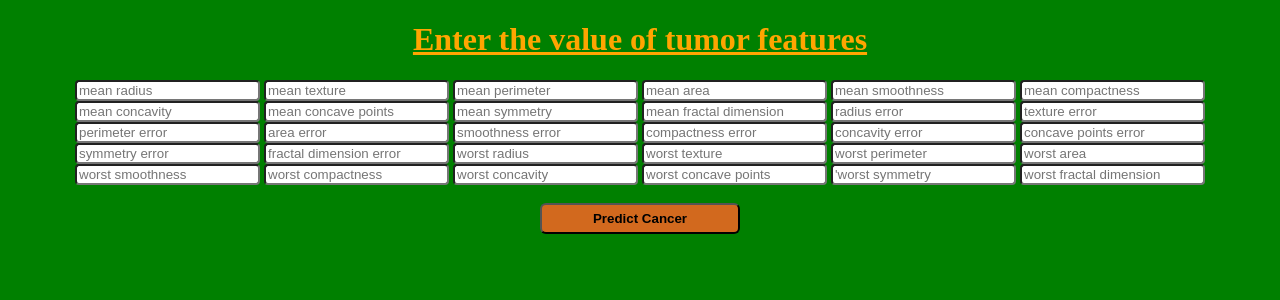
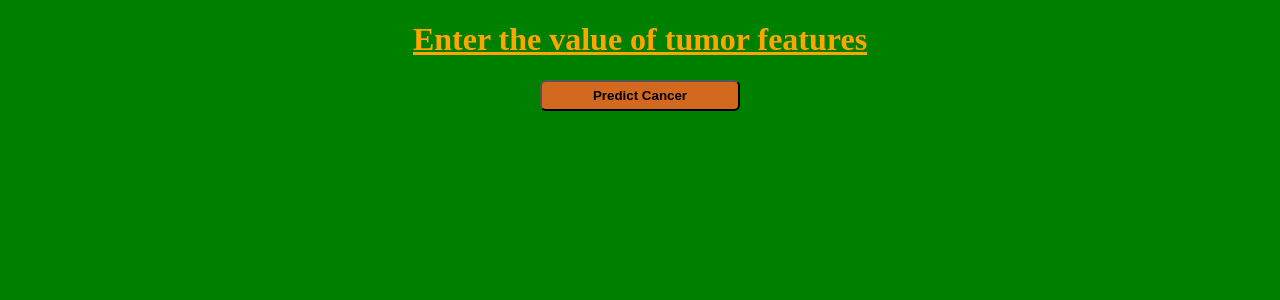
Before and after one commit to Jyoti666/Breast_Cancer_Detection, a Flask app: page / in a window 1280 px wide. Shown: the top 300 px of the page. Run offline with Flask 2, Linux system fonts and the light colour scheme; parts of the project's set-up code (start-up, migrations or seed data) failed here and were passed over.

Commit message:
Update index.html

```diff
--- a/templates/index.html
+++ b/templates/index.html
@@ -3,9 +3,8 @@
 <!DOCTYPE html>
 <html >
 <head>
-  <meta name="google-site-verification" content="Z8bt241iSKVtPc7Jm6rvsAwAEvNC55EZISMBrOujMfI" />
   <meta charset="UTF-8">
-  <title>ML ffff</title>
+  <title>ML API</title>
 
   <style>
     /* CSS code for button */
@@ -47,42 +46,7 @@
     <form action="{{ url_for('predict')}}"method="post">
         <h1 style="color:#FFA500 "><u>Enter the value of tumor features</u></h1>
 
-    	<input type="text" name="mean_radius" placeholder="mean radius" style="border-radius: 4px" required="required" />
-        <input type="text" name="mean_texture" placeholder="mean texture" style="border-radius: 4px" required="required" />
-		<input type="text" name="mean_perimeter" placeholder="mean perimeter" style="border-radius: 4px" required="required" />
-		<input type="text" name="mean_area" placeholder="mean area" style="border-radius: 4px" required="required" />
-        <input type="text" name="mean_smoothness" placeholder="mean smoothness" style="border-radius: 4px" required="required" />
-		<input type="text" name="mean_compactness" placeholder="mean compactness" style="border-radius: 4px" required="required" />
-		<br>
-    	<input type="text" name="mean_concavity" placeholder="mean concavity" style="border-radius: 4px" required="required" />
-        <input type="text" name="mean_concave_points" placeholder="mean concave points" style="border-radius: 4px" required="required" />
-		<input type="text" name="mean_symmetry" placeholder="mean symmetry" style="border-radius: 4px" required="required" />
-    	<input type="text" name="mean_fractal_dimension" placeholder="mean fractal dimension" style="border-radius: 4px" required="required" />
-        <input type="text" name="radius_error" placeholder="radius error" style="border-radius: 4px" required="required" />
-		<input type="text" name="texture_error" placeholder="texture error" style="border-radius: 4px" required="required" />
-		<br>
-    	<input type="text" name="perimeter_error" placeholder="perimeter error" style="border-radius: 4px" required="required" />
-        <input type="text" name="area_error" placeholder="area error " style="border-radius: 4px" required="required" />
-		<input type="text" name="smoothness_error" placeholder="smoothness error" style="border-radius: 4px" required="required" />
-    	<input type="text" name="compactness_error" placeholder="compactness error" style="border-radius: 4px" required="required" />
-        <input type="text" name="concavity_error" placeholder="concavity error" style="border-radius: 4px" required="required" />
-		<input type="text" name="concave_points_error" placeholder="concave points error" style="border-radius: 4px" required="required" />
-    	<br>
-    	<input type="text" name="symmetry_error" placeholder="symmetry error" style="border-radius: 4px" required="required" />
-        <input type="text" name="fractal_dimension_error" placeholder="fractal dimension error" style="border-radius: 4px" required="required" />
-		<input type="text" name="worst_radius" placeholder="worst radius" style="border-radius: 4px" required="required" />
-    	<input type="text" name="worst_texture" placeholder="worst texture" style="border-radius: 4px" required="required" />
-        <input type="text" name="worst_perimeter" placeholder="worst perimeter" style="border-radius: 4px" required="required" />
-		<input type="text" name="worst_area" placeholder="worst area" style="border-radius: 4px" required="required" />
-		<br>
-    	<input type="text" name="worst_smoothness" placeholder="worst smoothness" style="border-radius: 4px" required="required" />
-        <input type="text" name="worst_compactness" placeholder="worst compactness" style="border-radius: 4px" required="required" />
-		<input type="text" name="worst_concavity" placeholder="worst concavity" style="border-radius: 4px" required="required" />
-    	<input type="text" name="worst_concave_points" placeholder="worst concave points" style="border-radius: 4px" required="required" />
-        <input type="text" name="worst_symmetry" placeholder="'worst symmetry" style="border-radius: 4px" required="required" />
-		<input type="text" name="worst_fractal_dimension" placeholder="worst fractal dimension" style="border-radius: 4px" required="required" />
-        <br>
-        <br>
+
 
         <!-- Show button -->
         <div class="button_cont" align="center">
@@ -92,12 +56,6 @@
     </form>
     </center>
 
-   <!-- Show predicted output using ML model -->
-   <div>
-       <center>
-   <h1 style="color:#FFA500 ">{{ prediction_text }}</h1>
-       </center>
-   </div>
 
  </div>
 
```
